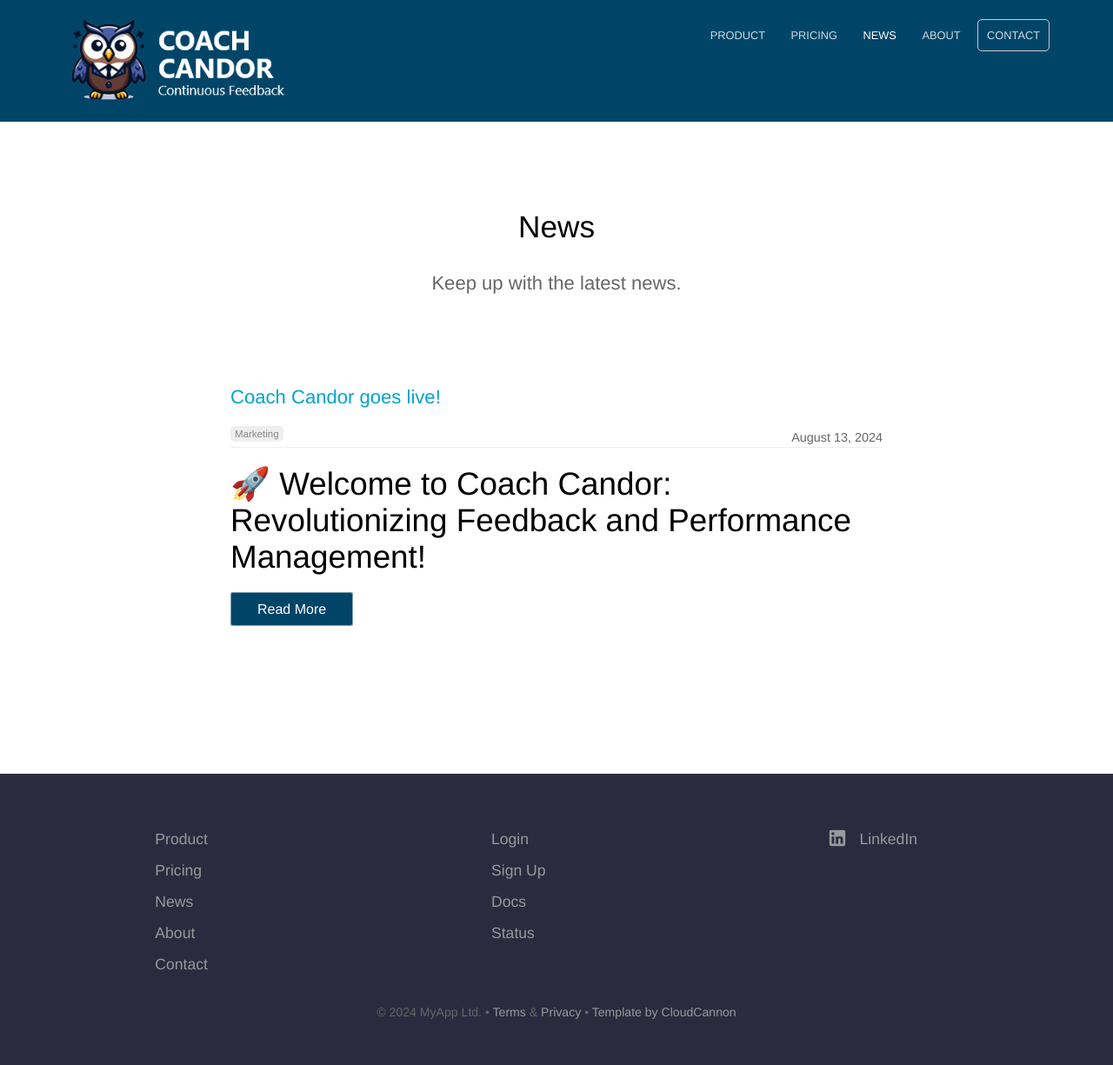
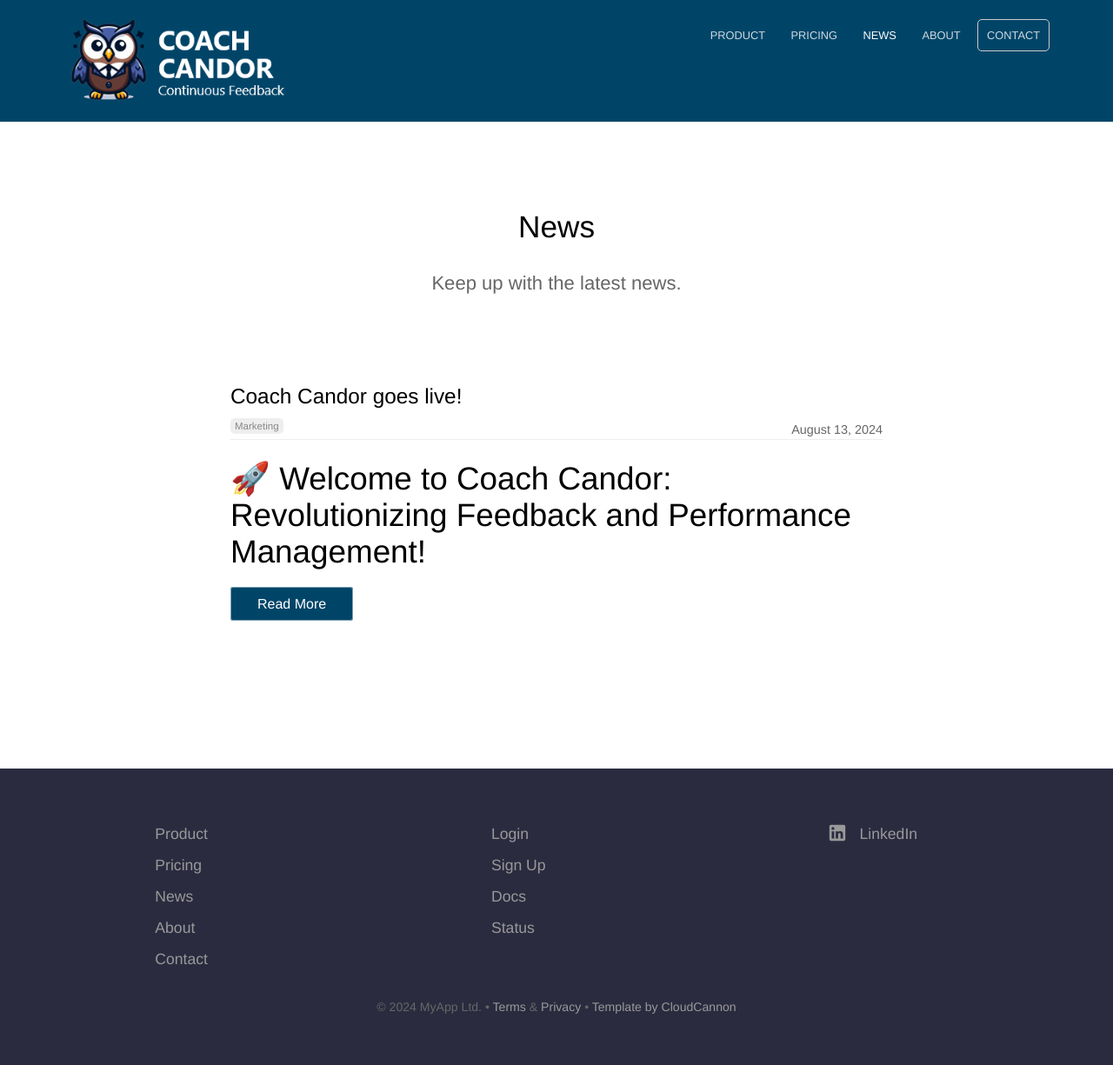
Before and after one commit to coachcandor/coachcandor.github.io, a Jekyll site: the page built from news/index.html, in a window 1280 px wide. Shown: the whole page at 87% size. Built offline with Jekyll 4.4.1, drawn with Linux system fonts in a browser that asks for light colours; the list of posts is cut into pages by our own code.

Commit message:
excerpt to big

```diff
--- a/_includes/list-posts.html
+++ b/_includes/list-posts.html
@@ -1,9 +1,9 @@
 {% for post in include.posts %}
 	<li class="blog-post">
-		<p><a href="{% include relative-src.html src=post.url %}">{{ post.title }}</a></p>
+		<h3><a href="{% include relative-src.html src=post.url %}">{{ post.title }}</a></h3>
 		{% include post-title.html post=post %}
 		<div class="post-content">
-			{{ post.excerpt }}
+			<p>{{ post.excerpt }}</p>
 			<div class="button"><a href="{% include relative-src.html src=post.url %}">Read More</a></div>
 		</div>
 	</li>
```
